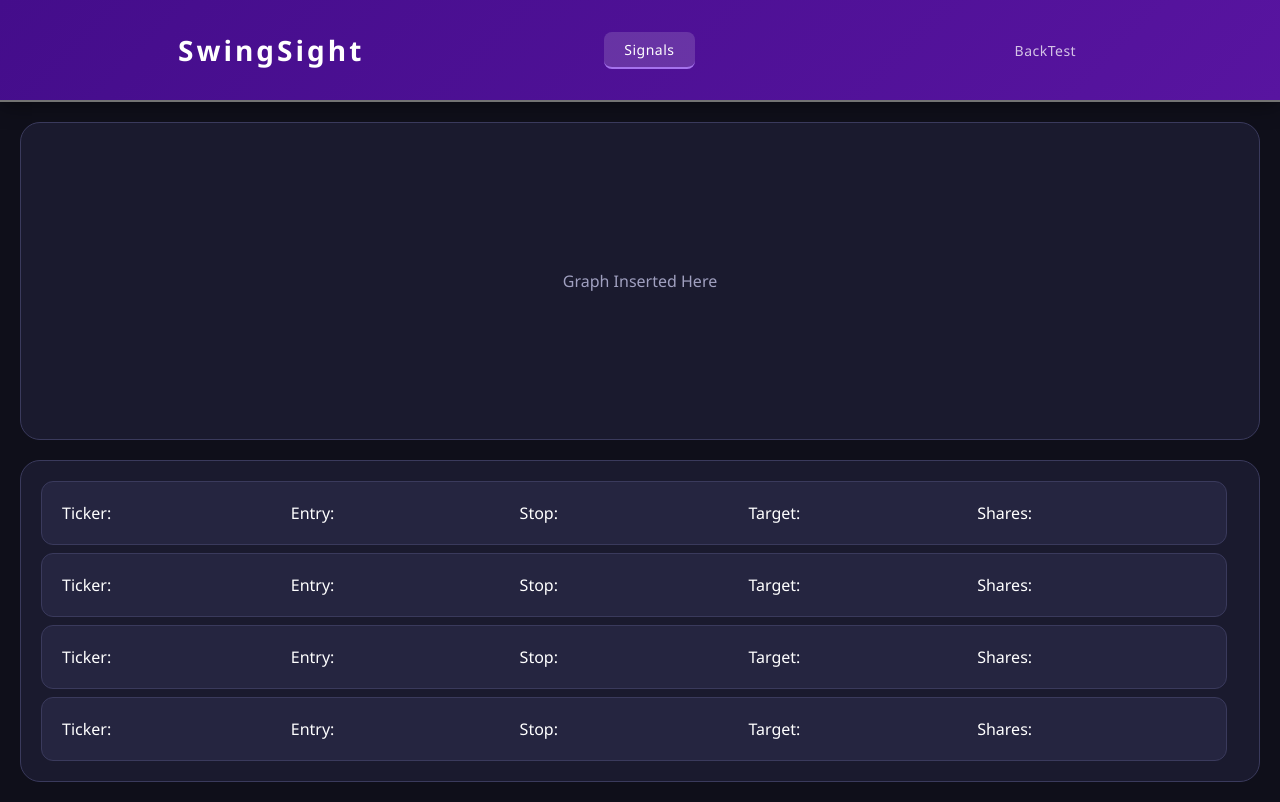
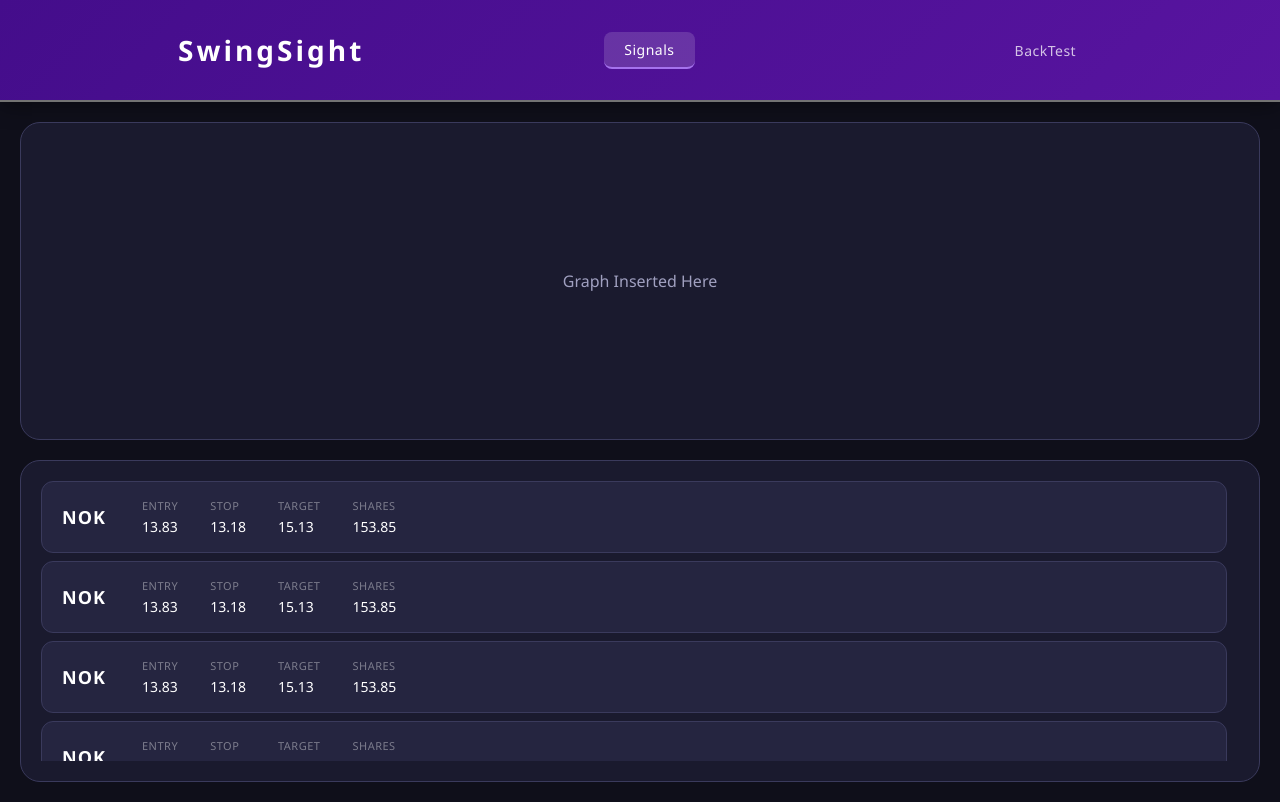
Before and after one commit to Atsano10/SwingSight, a React app in the folder frontend/: page /signals in a window 1280 px wide. Built offline with nearby package versions, Linux system fonts and the light colour scheme; the HTML template or start-up script is replaced by a standard one.

Commit message:
fixed table layout to look cleaner

```diff
--- a/frontend/src/components/tradeTable.jsx
+++ b/frontend/src/components/tradeTable.jsx
@@ -1,40 +1,104 @@
 export default function Table(){
     return(
         <>
-            <div className = 'signal'>
-                <div>Ticker:</div>
-                <div>Entry:</div>
-                <div>Stop:</div>
-                <div>Target:</div>
-                <div>Shares:</div>
+            <div className='signal'>
+                <div className='signalTicker'>NOK</div>
+                <div className='signalField'>
+                    <span className='signalLabel'>Entry</span>
+                    <span className='signalValue'>13.83</span>
+                </div>
+                <div className='signalField'>
+                    <span className='signalLabel'>Stop</span>
+                    <span className='signalValue'>13.18</span>
+                </div>
+                <div className='signalField'>
+                    <span className='signalLabel'>Target</span>
+                    <span className='signalValue'>15.13</span>
+                </div>
+                <div className='signalField'>
+                    <span className='signalLabel'>Shares</span>
+                    <span className='signalValue'>153.85</span>
+                </div>
             </div>
-            <div className = 'signal'>
-                <div>Ticker:</div>
-                <div>Entry:</div>
-                <div>Stop:</div>
-                <div>Target:</div>
-                <div>Shares:</div>
+
+            <div className='signal'>
+                <div className='signalTicker'>NOK</div>
+                <div className='signalField'>
+                    <span className='signalLabel'>Entry</span>
+                    <span className='signalValue'>13.83</span>
+                </div>
+                <div className='signalField'>
+                    <span className='signalLabel'>Stop</span>
+                    <span className='signalValue'>13.18</span>
+                </div>
+                <div className='signalField'>
+                    <span className='signalLabel'>Target</span>
+                    <span className='signalValue'>15.13</span>
+                </div>
+                <div className='signalField'>
+                    <span className='signalLabel'>Shares</span>
+                    <span className='signalValue'>153.85</span>
+                </div>
             </div>
-            <div className = 'signal'>
-                <div>Ticker:</div>
-                <div>Entry:</div>
-                <div>Stop:</div>
-                <div>Target:</div>
-                <div>Shares:</div>
+
+            <div className='signal'>
+                <div className='signalTicker'>NOK</div>
+                <div className='signalField'>
+                    <span className='signalLabel'>Entry</span>
+                    <span className='signalValue'>13.83</span>
+                </div>
+                <div className='signalField'>
+                    <span className='signalLabel'>Stop</span>
+                    <span className='signalValue'>13.18</span>
+                </div>
+                <div className='signalField'>
+                    <span className='signalLabel'>Target</span>
+                    <span className='signalValue'>15.13</span>
+                </div>
+                <div className='signalField'>
+                    <span className='signalLabel'>Shares</span>
+                    <span className='signalValue'>153.85</span>
+                </div>
             </div>
-            <div className = 'signal'>
-                <div>Ticker:</div>
-                <div>Entry:</div>
-                <div>Stop:</div>
-                <div>Target:</div>
-                <div>Shares:</div>
+
+            <div className='signal'>
+                <div className='signalTicker'>NOK</div>
+                <div className='signalField'>
+                    <span className='signalLabel'>Entry</span>
+                    <span className='signalValue'>13.83</span>
+                </div>
+                <div className='signalField'>
+                    <span className='signalLabel'>Stop</span>
+                    <span className='signalValue'>13.18</span>
+                </div>
+                <div className='signalField'>
+                    <span className='signalLabel'>Target</span>
+                    <span className='signalValue'>15.13</span>
+                </div>
+                <div className='signalField'>
+                    <span className='signalLabel'>Shares</span>
+                    <span className='signalValue'>153.85</span>
+                </div>
             </div>
-            <div className = 'signal'>
-                <div>Ticker:</div>
-                <div>Entry:</div>
-                <div>Stop:</div>
-                <div>Target:</div>
-                <div>Shares:</div>
+
+            <div className='signal'>
+                <div className='signalTicker'>NOK</div>
+                <div className='signalField'>
+                    <span className='signalLabel'>Entry</span>
+                    <span className='signalValue'>13.83</span>
+                </div>
+                <div className='signalField'>
+                    <span className='signalLabel'>Stop</span>
+                    <span className='signalValue'>13.18</span>
+                </div>
+                <div className='signalField'>
+                    <span className='signalLabel'>Target</span>
+                    <span className='signalValue'>15.13</span>
+                </div>
+                <div className='signalField'>
+                    <span className='signalLabel'>Shares</span>
+                    <span className='signalValue'>153.85</span>
+                </div>
             </div>
         </>
     )
--- a/frontend/src/styles.css
+++ b/frontend/src/styles.css
@@ -125,13 +125,41 @@ main {
     background: rgba(180, 130, 255, 0.9);
 }
 
+/* tradeTable Styles*/
+
 .signal{
     background-color: #252540;
     border: 1px solid #3a3a5c;
-    padding: 20px;
+    padding: 16px 20px;
     border-radius: 12px;
     color: white;
-    display: grid;
-    grid-template-columns: 1fr 1fr 1fr 1fr 1fr;
-    height: fit-content;
+    display: flex;
+    align-items: center;
+    gap: 32px;
 }
+
+.signalTicker {
+    font-size: 18px;
+    font-weight: 700;
+    letter-spacing: 1px;
+    min-width: 48px;
+}
+
+.signalField {
+    display: flex;
+    flex-direction: column;
+    gap: 4px;
+}
+
+.signalLabel {
+    font-size: 11px;
+    color: rgba(255, 255, 255, 0.4);
+    text-transform: uppercase;
+    letter-spacing: 0.5px;
+}
+
+.signalValue {
+    font-size: 14px;
+    color: white;
+    font-weight: 500;
+}
```
